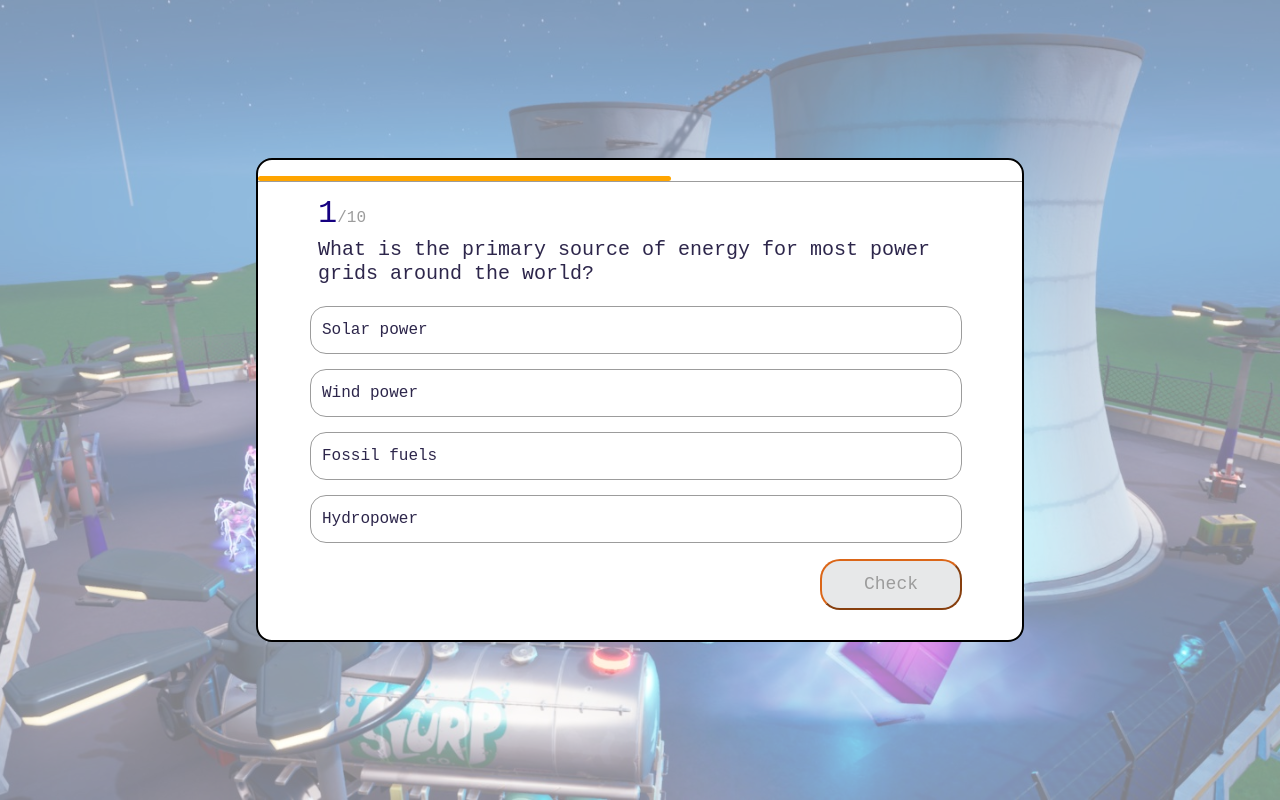
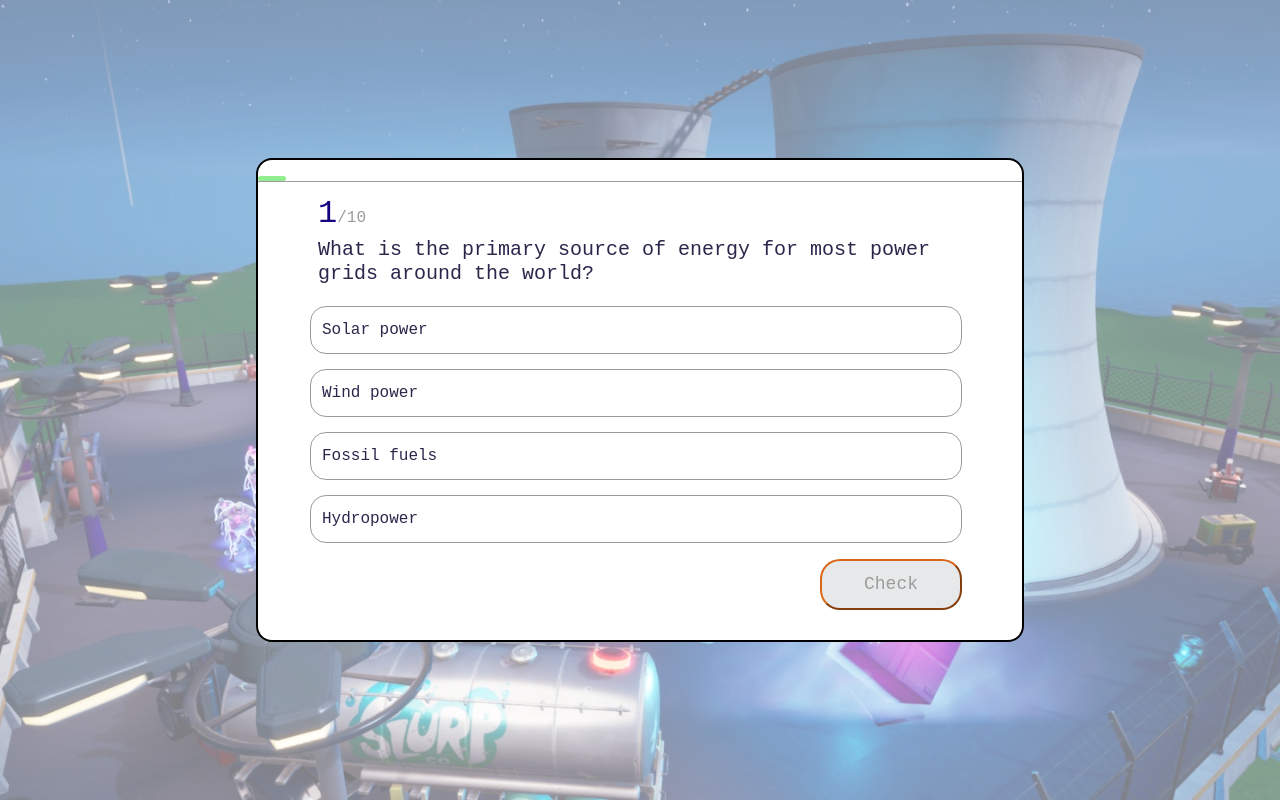
Before and after one commit to TeamLyoko/power-defense-quiz-frontend, a React (Vite) app in the folder my-quiz/: page /Quiz in a window 1280 px wide. Built offline with nearby package versions, Linux system fonts and the light colour scheme.

Commit message:
Variables changed

```diff
--- a/my-quiz/src/variables.js
+++ b/my-quiz/src/variables.js
@@ -1,6 +1,6 @@
 const VARIABLES = {
     // FrontEnd parameters
-    TIMER_DURATION : 10, // Define Time Duration
+    TIMER_DURATION : 150, // Define Time Duration
     COIN_INCREMENT : 50, // Define Coin Increment
     BEGIN_VOLUME_LEVEL : 0.7, // Define Begin Volume Level
     END_VOLUME_LEVEL : 0.1, // Define End Volume Level
```
